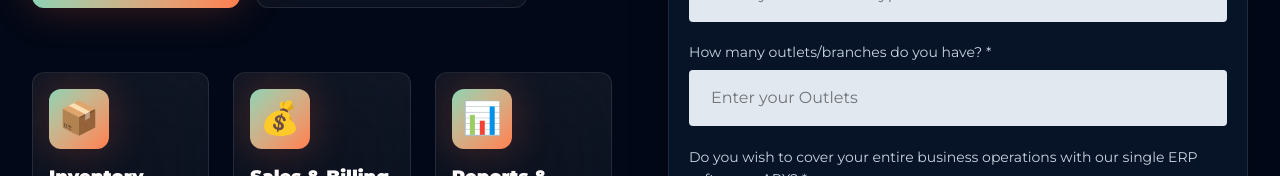
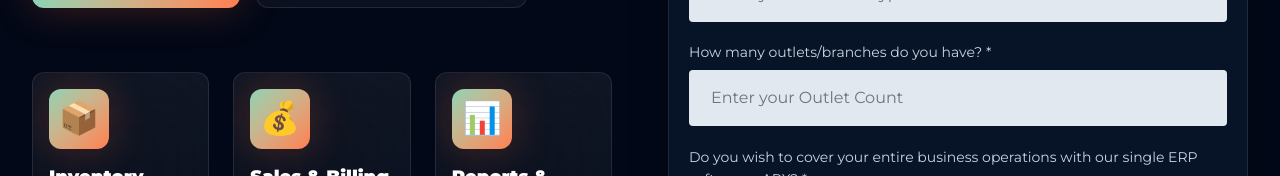
Before and after one commit to MyVirtualCard/APX-ERP-CONSULTATION, a React (Vite) app in the folder client/: page / in a window 1280 px wide. Shown: the part 680-856 px from the top of the page. Built offline with nearby package versions, Linux system fonts and the light colour scheme.

Commit message:
some changes

```diff
--- a/client/src/components/HeroSection.jsx
+++ b/client/src/components/HeroSection.jsx
@@ -160,7 +160,7 @@ if (data.success) {
     phone: "",
     city: "",
     businessType: "",
-    outlets: "",
+    outlets: 0,
     erpInterest: "",
   });
 } else {
@@ -529,11 +529,11 @@ setLoading(false);
                   </label>
 
                   <input
-                    type="text"
+                    type="number"
                     name="outlets"
                     value={formData.outlets}
                     onChange={handleChange}
-                    placeholder="Enter your Outlets"
+                    placeholder="Enter your Outlet Count"
                     className={`w-full h-14 px-5 rounded-sm bg-slate-200 text-black outline-none border-2 transition-all duration-300 ${
                       errors.city
                         ? "border-[#86CCB0]"
```
Also changed, not shown: 2 other files (tests, documents, lock files or other folders).
